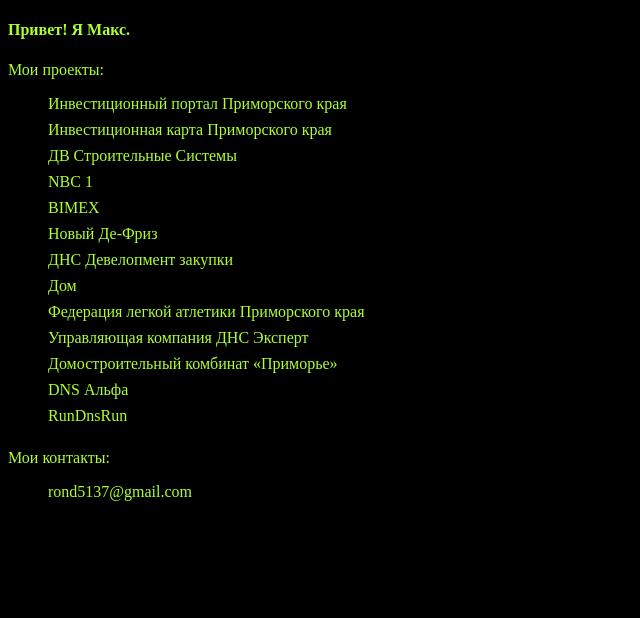
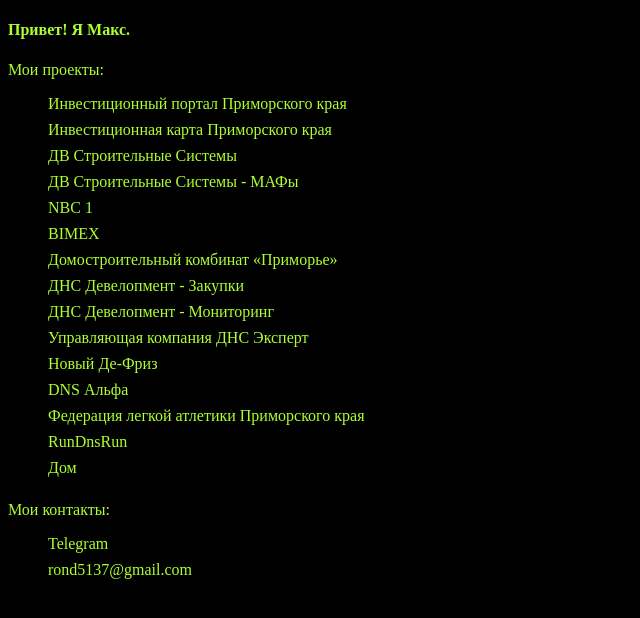
Before and after one commit to rond5137/rond5137.github.io, a plain HTML site: page index.html in a window 1280 px wide. Shown: the whole page, without its empty margins (0-640 px from the left). Drawn offline with Linux system fonts and the light colour scheme.

Commit message:
update index page

```diff
--- a/index.html
+++ b/index.html
@@ -34,24 +34,26 @@
         <li><a target="_blank" href="https://invest.primorsky.ru/">Инвестиционный портал Приморского края</a></li>
         <li><a target="_blank" href="https://invest-map.primorsky.ru/ru/">Инвестиционная карта Приморского края</a></li>
         <li><a target="_blank" href="https://xn--b1ad4ba.xn--p1ai/">ДВ Строительные Системы</a></li>
+        <li><a target="_blank" href="https://xn--80axz.xn--b1ad4ba.xn--p1ai/">ДВ Строительные Системы - МАФы</a></li>
         <li><a target="_blank" href="https://nbc-group.vn/">NBC 1</a></li>
         <li><a target="_blank" href="https://bimex.site/">BIMEX</a></li>
+        <li><a target="_blank" href="https://dskprim.ru/">Домостроительный комбинат «Приморье»</a></li>
+        <li><a target="_blank" href="https://zakupki.dnsdevelopment.ru/">ДНС Девелопмент - Закупки</a></li>
+        <li><a target="_blank" href="https://monitoring.dskprim.ru/">ДНС Девелопмент - Мониторинг</a></li>
+        <li><a target="_blank" href="https://expertdns.ru/">Управляющая компания ДНС Эксперт</a></li>
         <li><a target="_blank" href="https://newdefriz.ru/">Новый Де-Фриз</a></li>
-        <li><a target="_blank" href="https://zakupki.dnsdevelopment.ru/purchase/list">ДНС Девелопмент закупки</a></li>
+        <li><a target="_blank" href="https://dnsalpha.ru/">DNS Альфа</a></li>
+        <li><a target="_blank" href="https://primathletics.ru/">Федерация легкой атлетики Приморского края</a></li>
+        <li><a target="_blank" href="https://rundnsrun.ru/">RunDnsRun</a></li>
         <li><a target="_blank" href="http://92.53.115.152/">Дом</a></li>
-        <li><a target="_blank" href="https://primathletics.ru/">Федерация легкой атлетики Приморского края</a></li>
-        <li><a target="_blank" href="https://expertdns.ru/">Управляющая компания ДНС Эксперт</a></li>
-        <li><a target="_blank" href="https://dskprim.ru/">Домостроительный комбинат «Приморье»</a></li>
-        <li><a target="_blank" href="https://dnsalpha.ru/">DNS Альфа</a></li>
-        <li><a target="_blank" href="https://rundnsrun.ru/">RunDnsRun</a></li>
     </ul>
 </div>
 
 <div>
     Мои контакты:
     <ul>
+        <li><a target="_blank" href="https://t.me/rond5137">Telegram</a></li>
         <li><a target="_blank" href="mailto:rond5137@gmail.com">rond5137@gmail.com</a></li>
-
     </ul>
 </div>
 </body>
```
